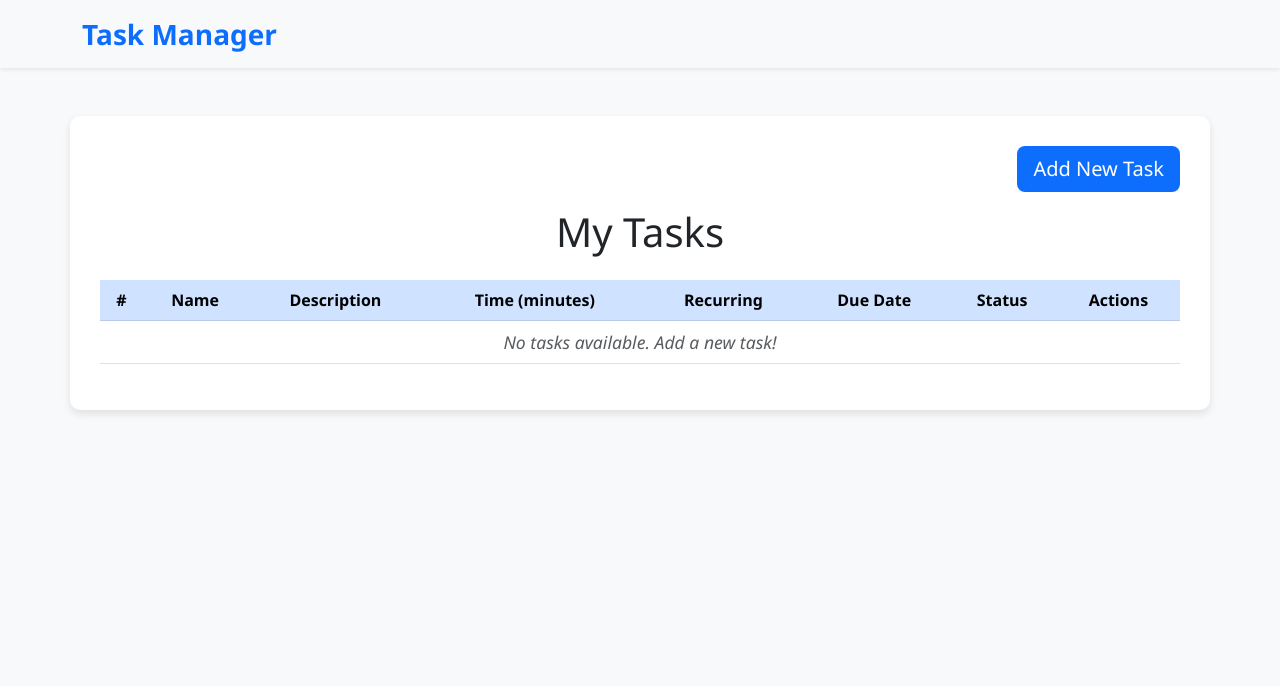
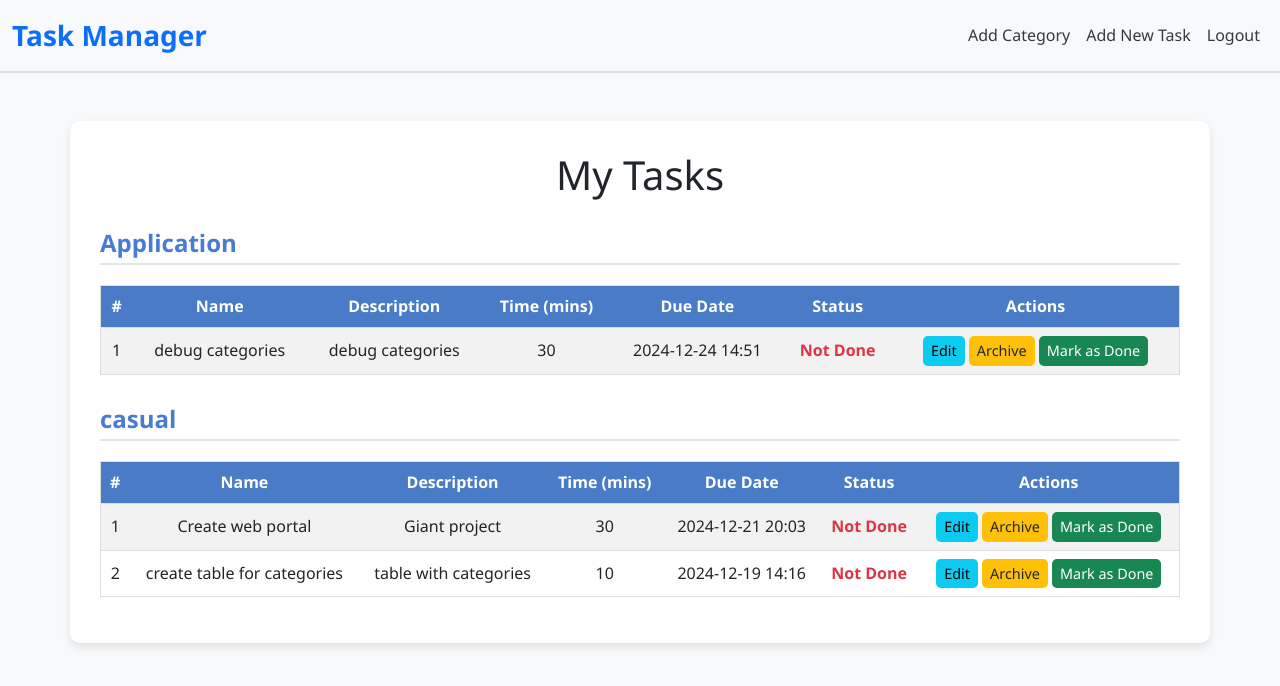
Before and after one commit to tskaro/Golos, a Django app: page / in a window 1280 px wide. Shown: the top 686 px of the page. Run offline with Django 5.2, Linux system fonts and the light colour scheme; a user stored in the database is signed in; data comes from the database, SQL or seed files in the repository; both versions use the stored data as it was after the commit; some libraries are stand-ins or nearby versions.

Commit message:
initial structure

```diff
--- a/static/style.css
+++ b/static/style.css
@@ -2,88 +2,153 @@
 body {
     font-family: 'Segoe UI', Tahoma, Geneva, Verdana, sans-serif;
     background-color: #f8f9fa;
+    margin: 0;
+    padding: 0;
+    line-height: 1.6;
 }
 
 /* Navbar */
+.navbar {
+    border-bottom: 2px solid #ddd;
+}
+
 .navbar-brand {
     font-size: 1.75rem;
     font-weight: bold;
     color: #0d6efd;
+    transition: color 0.3s ease;
 }
 
 .navbar-brand:hover {
     color: #0a58ca;
 }
 
-/* Main Container */
-main.container {
+.nav-link {
+    font-weight: 500;
+    color: #343a40;
+    transition: color 0.3s ease;
+}
+
+.nav-link:hover {
+    color: #0d6efd;
+}
+
+/* Main Content Container */
+.container {
     background-color: #ffffff;
     border-radius: 10px;
     box-shadow: 0 4px 8px rgba(0, 0, 0, 0.1);
     padding: 30px;
+    margin-bottom: 50px;
+}
+
+/* Category Header */
+h3 {
+    margin-top: 30px;
+    font-size: 1.5rem;
+    color: #477cd2;
+    font-weight: bold;
+    border-bottom: 2px solid #e2e6ea;
+    padding-bottom: 5px;
 }
 
 /* Table Styles */
-.table-hover tbody tr:hover {
-    background-color: #e2e6ea;
+.table {
+    margin-top: 20px;
+    border: 1px solid #ddd;
 }
 
 .table thead th {
+    background-color: #497bc7;
+    color: #ffffff;
+    text-align: center;
     vertical-align: middle;
 }
 
-.table-primary {
-    background-color: #0d6efd;
-    color: white;
+.table tbody td {
+    text-align: center;
+    vertical-align: middle;
+}
+
+.table-hover tbody tr:hover {
+    background-color: #f1f3f5;
+}
+
+/* Table Empty State */
+.table-empty-row td {
+    color: #6c757d;
+    font-style: italic;
 }
 
 /* Buttons */
 .btn {
     transition: all 0.2s ease-in-out;
+    font-weight: 500;
+    padding: 0.35rem 0.75rem;
+    border-radius: 5px;
 }
 
 .btn:hover {
     transform: translateY(-2px);
+    opacity: 0.9;
 }
 
-.btn-primary {
-    background-color: #0d6efd;
+.btn-info {
+    background-color: #0dcaf0;
     border: none;
 }
 
 .btn-warning {
     background-color: #ffc107;
-    border: none;
     color: #212529;
-}
-
-.btn-secondary {
-    background-color: #6c757d;
     border: none;
 }
 
 .btn-success {
     background-color: #198754;
+    color: white;
     border: none;
 }
 
-/* Badges */
-.badge {
-    padding: 0.5em 0.75em;
+.btn-sm {
     font-size: 0.9rem;
+    padding: 0.25rem 0.5rem;
 }
 
-/* No Tasks Message */
-.text-muted {
-    font-size: 1.1rem;
+/* Task Status Badges */
+.text-success {
+    font-weight: bold;
+}
+
+.text-danger {
+    font-weight: bold;
+}
+
+/* Add Buttons Section */
+.add-button-container {
+    display: flex;
+    justify-content: space-between;
+    align-items: center;
+    margin-bottom: 20px;
+}
+
+.add-button-container a {
+    padding: 0.5rem 1.5rem;
+    font-size: 1rem;
 }
 
 /* Responsive Adjustments */
 @media (max-width: 768px) {
+    h3 {
+        font-size: 1.25rem;
+    }
+
     .table {
         font-size: 0.9rem;
     }
+
     .btn {
         padding: 0.3rem 0.6rem;
+        font-size: 0.8rem;
     }
 }
--- a/tasker/admin.py
+++ b/tasker/admin.py
@@ -1,9 +1,10 @@
 from django.contrib import admin
 
-from tasker.models import Profile, Task, Habit, CompletedHabit
+from tasker.models import Profile, Task, Habit, CompletedHabit, Category
 
 # Register your models here.
 admin.site.register(Profile)
 admin.site.register(Task)
 admin.site.register(Habit)
 admin.site.register(CompletedHabit)
+admin.site.register(Category)
--- a/tasker/templates/tasker/tasks.html
+++ b/tasker/templates/tasker/tasks.html
@@ -9,35 +9,39 @@
     <link rel="stylesheet" href="{% static 'style.css' %}">
 </head>
 <body>
-    <!-- Navbar -->
-    <nav class="navbar navbar-expand-lg navbar-light bg-light shadow-sm">
-        <div class="container">
+    <!-- Navigation Bar -->
+    <nav class="navbar navbar-expand-lg navbar-light bg-light">
+        <div class="container-fluid">
             <a class="navbar-brand" href="#">Task Manager</a>
+            <div class="collapse navbar-collapse">
+                <ul class="navbar-nav ms-auto">
+                    <li class="nav-item">
+                        <a class="nav-link" href="{% url 'add_category' %}">Add Category</a>
+                    </li>
+                    <li class="nav-item">
+                        <a class="nav-link" href="{% url 'add_task' %}">Add New Task</a>
+                    </li>
+                    <li class="nav-item">
+                        <a class="nav-link" href="{% url 'logout' %}">Logout</a>
+                    </li>
+                </ul>
+            </div>
         </div>
     </nav>
 
     <!-- Main Content -->
-    <main class="container mt-5">
-        <!-- Add Task Button -->
-        <div class="d-flex justify-content-end mb-3">
-            <a href="{% url 'add_task' %}" class="btn btn-primary btn-lg">
-                Add New Task
-            </a>
-        </div>
-
-        <!-- Title -->
+    <div class="container mt-5">
         <h1 class="text-center mb-4">My Tasks</h1>
 
-        <!-- Task Table -->
-        <div class="table-responsive">
-            <table class="table table-hover align-middle text-center">
-                <thead class="table-primary">
+        {% for category, tasks in grouped_tasks.items %}
+            <h3>{{ category|default:"Uncategorized" }}</h3>
+            <table class="table table-striped">
+                <thead>
                     <tr>
                         <th>#</th>
                         <th>Name</th>
                         <th>Description</th>
-                        <th>Time (minutes)</th>
-                        <th>Recurring</th>
+                        <th>Time (mins)</th>
                         <th>Due Date</th>
                         <th>Status</th>
                         <th>Actions</th>
@@ -50,42 +54,32 @@
                             <td>{{ task.name }}</td>
                             <td>{{ task.description }}</td>
                             <td>{{ task.time }}</td>
-                        <td>
-                            <span class="badge bg-{% if task.recurring %}info{% else %}secondary{% endif %}">
-                                {% if task.recurring %}Yes{% else %}No{% endif %}
-                            </span>
-                        </td>
-                        <td>{{ task.due_date_time|date:"Y-m-d" }}</td>
+                            <td>{{ task.due_date_time|date:"Y-m-d H:i" }}</td>
                             <td>
                                 {% if task.status %}
-                                <span class="badge bg-success">Done</span>
+                                    <span class="text-success">Done</span>
                                 {% else %}
-                                <span class="badge bg-danger">Not Done</span>
+                                    <span class="text-danger">Not Done</span>
                                 {% endif %}
                             </td>
                             <td>
-                            <a href="{% url 'change_status' task.id %}" class="btn btn-sm {% if task.status %}btn-secondary{% else %}btn-success{% endif %}">
+                                <!-- Edit, Archive, Toggle Status -->
+                                <a href="{% url 'edit_task' task.id %}" class="btn btn-sm btn-info">Edit</a>
+                                <a href="{% url 'archive_task' task.id %}" class="btn btn-sm btn-warning">Archive</a>
+                                <a href="{% url 'change_status' task.id %}" class="btn btn-sm btn-success">
                                     {% if task.status %}Undo{% else %}Mark as Done{% endif %}
-                            </a>
-                            <a href="{% url 'archive_task' task.id %}" class="btn btn-sm btn-warning">
-                                Archive
-                            </a>
-                            <a href="{% url 'edit_task' task.id %}" class="btn btn-sm btn-info">
-                                Edit
                                 </a>
                             </td>
                         </tr>
                     {% empty %}
                         <tr>
-                        <td colspan="8" class="text-muted text-center fst-italic">
-                            No tasks available. Add a new task!
-                        </td>
+                            <td colspan="7" class="text-center">No tasks available in this category.</td>
                         </tr>
                     {% endfor %}
                 </tbody>
             </table>
+        {% endfor %}
     </div>
-    </main>
 
     <script src="https://cdnjs.cloudflare.com/ajax/libs/bootstrap/5.3.0/js/bootstrap.bundle.min.js"></script>
 </body>
```
Also changed, not shown: tasker/templates/tasker/add_category.html (+8 -4 lines), tasker/templates/tasker/add_task.html (+23 -5 lines), db.sqlite3. Lines whose indentation alone changed are shown as unchanged.
